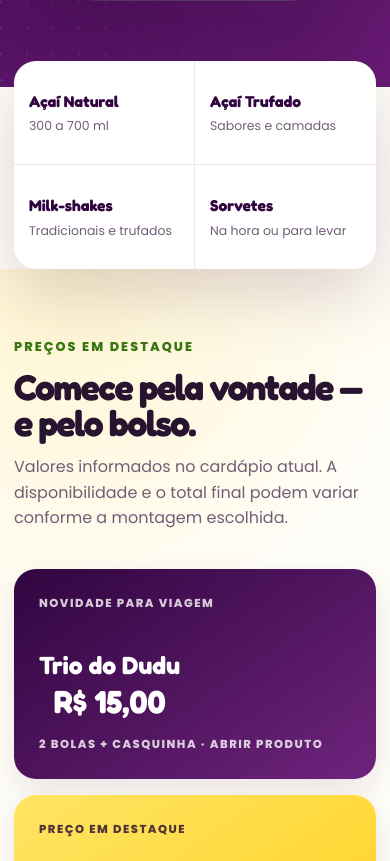
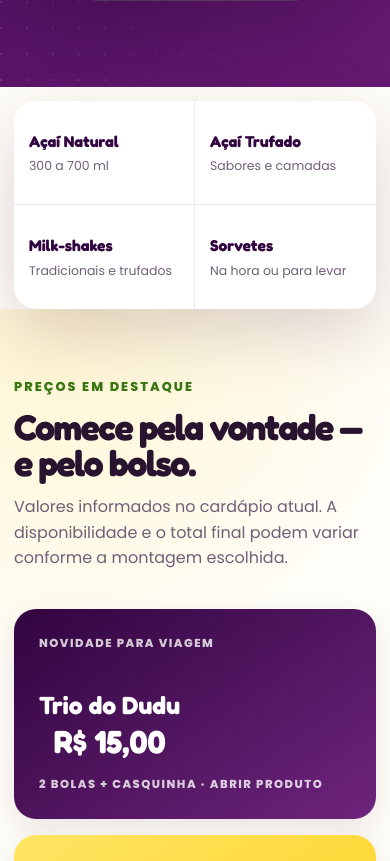
Before and after one commit to olegariotech-site/acai-sao-marcos, a plain HTML site: page index.html in a window 390 px wide. Shown: the part 1117-1978 px from the top of the page. Drawn offline with Linux system fonts and the light colour scheme; grey boxes are pictures that could not be loaded.

Commit message:
Fix clipped quick bar and keep Trio video visible

```diff
--- a/assets/css/mobile-fixes.css
+++ b/assets/css/mobile-fixes.css
@@ -52,6 +52,20 @@
   backface-visibility: hidden;
 }
 
+/* Keep product videos visible. Fallback is only applied on a real media error. */
+.product-card-media video,
+.modal-media video,
+[data-modal-video] {
+  opacity: 1 !important;
+}
+
+/* The quick family bar must start after the hero instead of being pulled into it. */
+.quick-bar {
+  margin-top: 0 !important;
+  padding-top: 18px;
+  background: var(--cream-50);
+}
+
 @supports (-webkit-touch-callout: none) {
   .hero-image-frame img,
   .product-card-media img,
@@ -86,6 +100,13 @@
   }
 }
 
+@media (max-width: 760px) {
+  .quick-bar {
+    margin-top: 0 !important;
+    padding-top: 14px;
+  }
+}
+
 @media (max-width: 390px) {
   .modal-actions {
     display: grid;
```
